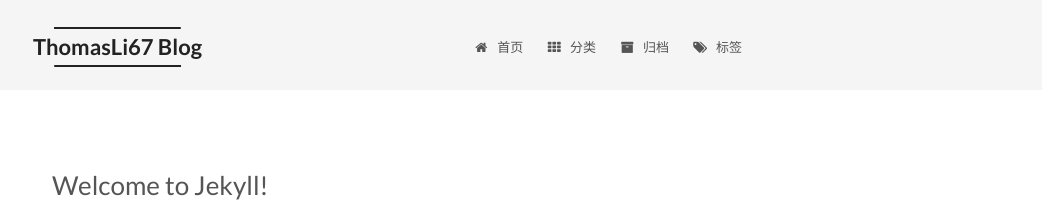
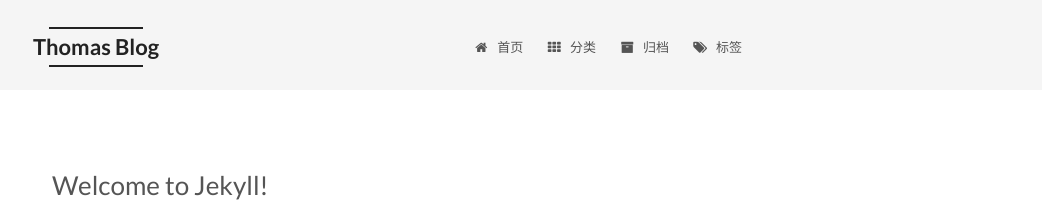
Before and after one commit to thomasli67/thomasli67.github.io, a Jekyll site: the page built from index.html, in a window 1280 px wide. Shown: the top 217 px of the page, without its empty margins (238-1280 px from the left). Built offline with Jekyll 4.4.1, drawn with Linux system fonts in a browser that asks for light colours; the list of posts is cut into pages by our own code.

Commit message:
Modify title

```diff
--- a/_config.yml
+++ b/_config.yml
@@ -4,7 +4,7 @@
 # ---------------------------------------------------------------
 
 # Site
-title: ThomasLi67 Blog
+title: Thomas Blog
 subtitle:
 description:
 author: Thomas Li
```
